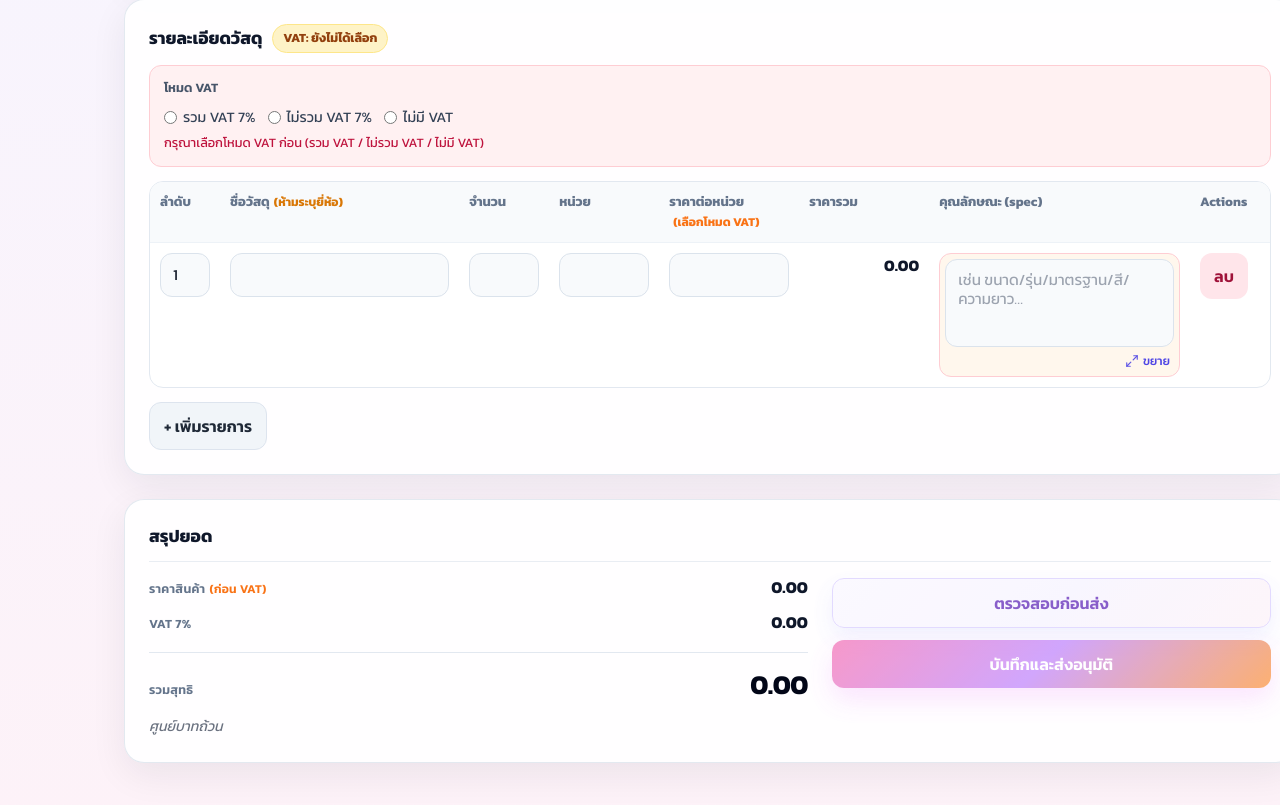
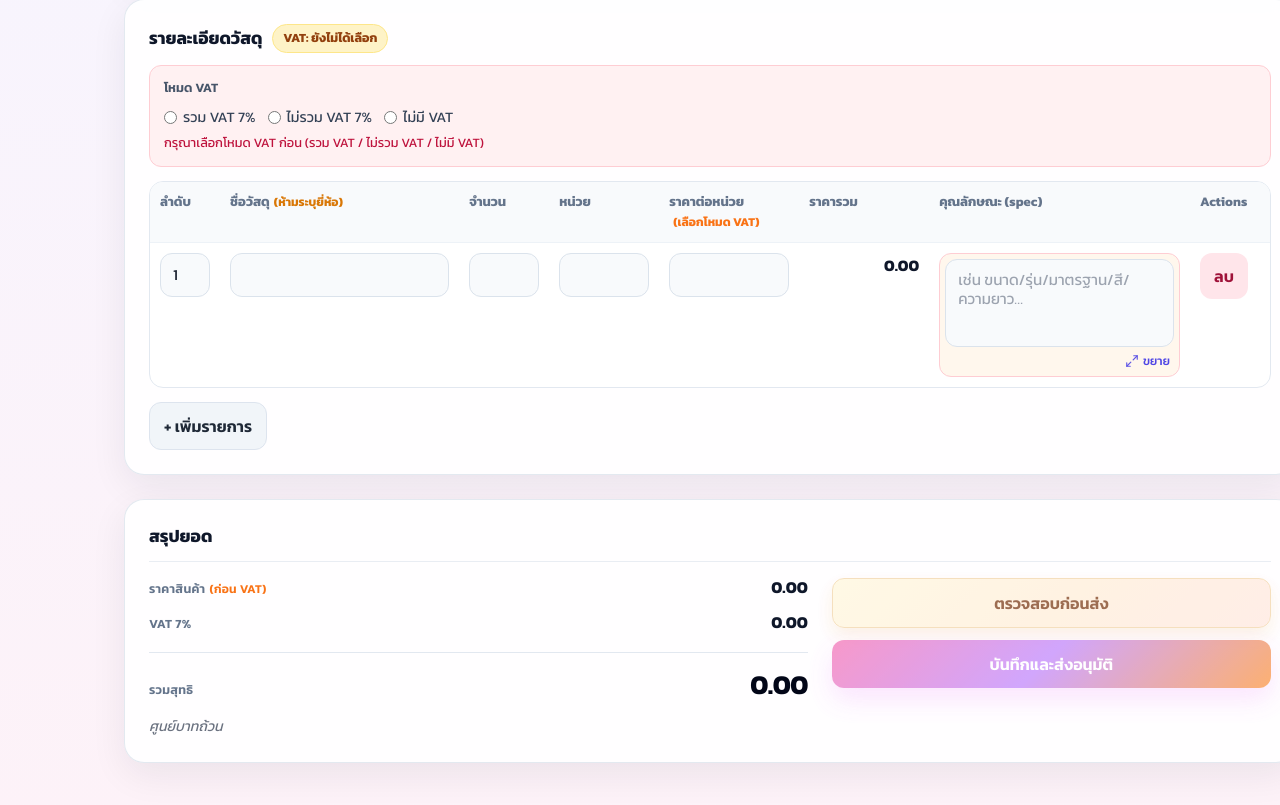
Before and after one commit to Fuadee/-, a Next.js app: page / in a window 1280 px wide. Shown: the part 1578-2383 px from the top of the page. Built offline with nearby package versions, Linux system fonts and the light colour scheme.

Commit message:
style: soften precheck button with amber-peach palette

```diff
--- a/src/app/(app)/page.module.css
+++ b/src/app/(app)/page.module.css
@@ -474,10 +474,10 @@
   min-height: 48px;
   padding: 12px 16px;
   border-radius: 12px;
-  border: 1px solid #d8ccff;
-  color: #5b21b6;
-  background: linear-gradient(135deg, #faf7ff 0%, #f6f3ff 52%, #fdf2f8 100%);
-  box-shadow: 0 10px 22px rgba(129, 140, 248, 0.16);
+  border: 1px solid #f2d4a6;
+  color: #78350f;
+  background: linear-gradient(135deg, #fff7db 0%, #ffedd8 54%, #ffe7de 100%);
+  box-shadow: 0 8px 18px rgba(217, 119, 6, 0.14);
   font-weight: 600;
   cursor: pointer;
   transition: transform 0.2s ease, box-shadow 0.2s ease, background-color 0.2s ease, border-color 0.2s ease;
@@ -485,19 +485,19 @@
 
 .precheckButton:hover:not(:disabled) {
   transform: translateY(-1px);
-  background: linear-gradient(135deg, #f4efff 0%, #f1ebff 52%, #fce7f3 100%);
-  border-color: #c4b5fd;
-  box-shadow: 0 12px 24px rgba(139, 92, 246, 0.2);
+  background: linear-gradient(135deg, #ffefc4 0%, #ffe2c5 54%, #ffdcd2 100%);
+  border-color: #ebc48d;
+  box-shadow: 0 10px 20px rgba(217, 119, 6, 0.18);
 }
 
 .precheckButton:active:not(:disabled) {
   transform: translateY(0);
-  box-shadow: 0 7px 16px rgba(139, 92, 246, 0.16);
+  box-shadow: 0 6px 14px rgba(217, 119, 6, 0.14);
 }
 
 .precheckButton:focus-visible {
   outline: none;
-  box-shadow: 0 0 0 3px rgba(196, 181, 253, 0.6), 0 12px 24px rgba(139, 92, 246, 0.18);
+  box-shadow: 0 0 0 3px rgba(252, 211, 133, 0.55), 0 10px 20px rgba(217, 119, 6, 0.16);
 }
 
 .precheckButton:disabled {
```
